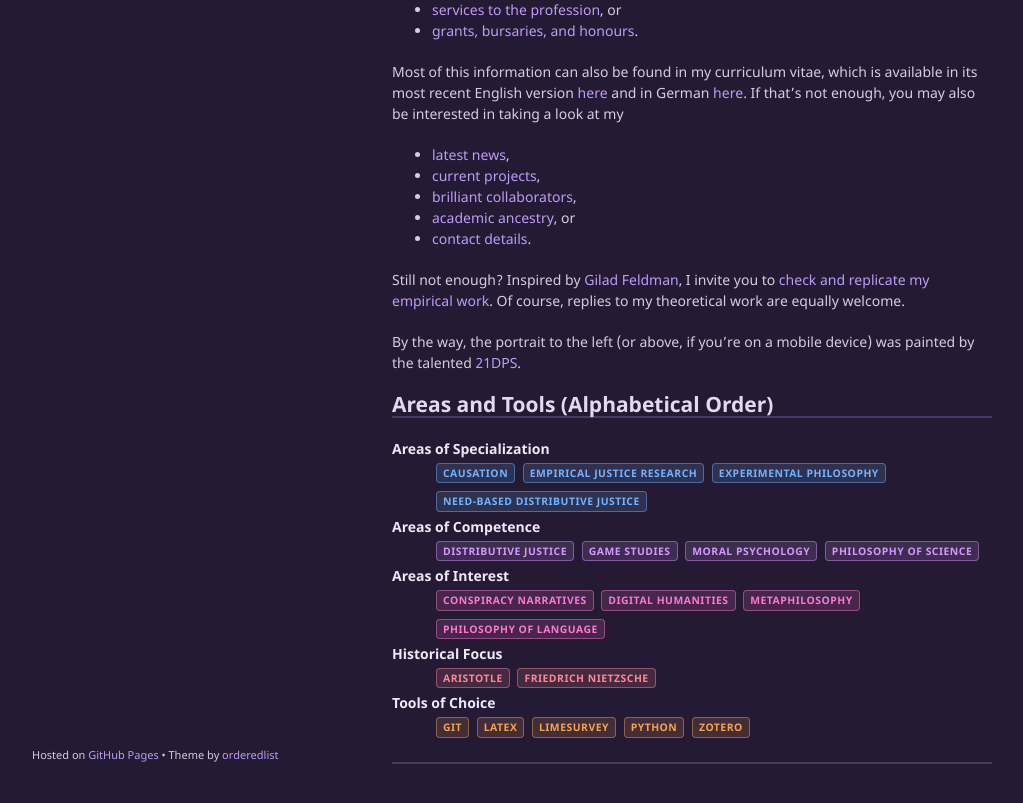
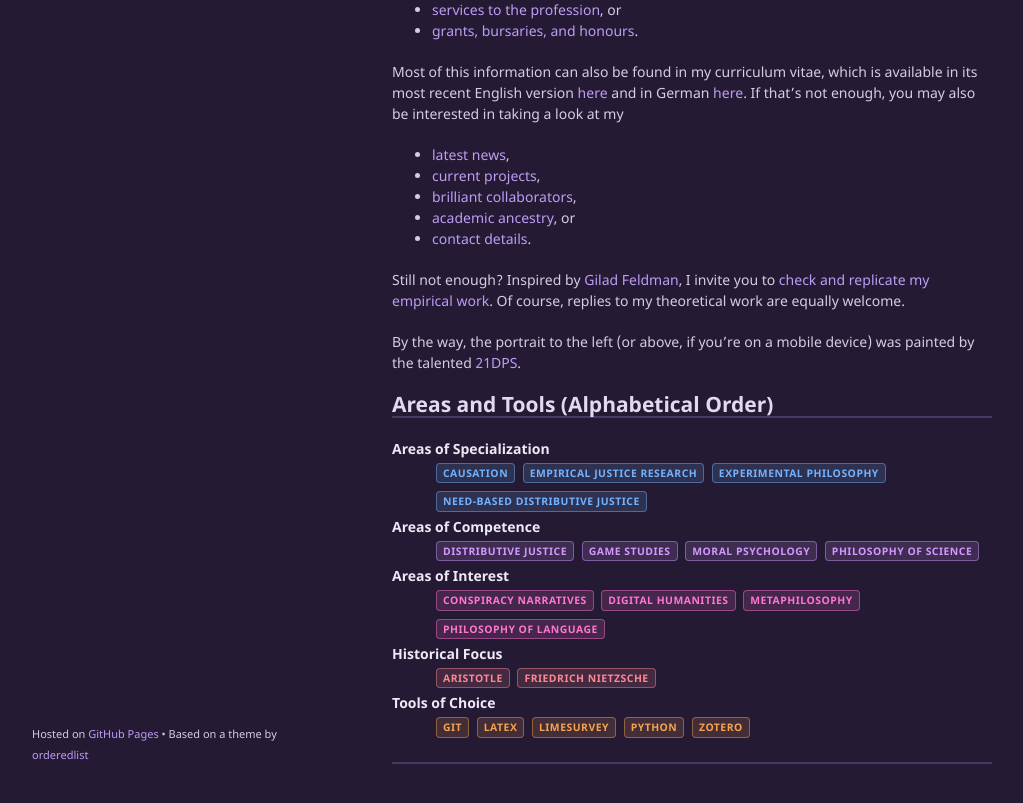
Before and after one commit to alephmembeth/alephmembeth.github.io, a Jekyll site: the page built from index.md, in a window 1280 px wide and 1229 px high. Shown: the part 395-1198 px from the top of the window, without its empty margins (128-1151 px from the left). Built offline with Jekyll 4.4.1, drawn with Linux system fonts in a browser that asks for light colours.

Commit message:
Update default.html

```diff
--- a/_layouts/default.html
+++ b/_layouts/default.html
@@ -52,7 +52,7 @@
         {% if site.github.is_project_page %}
         <p>This project is maintained by <a href = "{{ site.github.owner_url }}">{{ site.github.owner_name }}</a></p>
         {% endif %}
-        <p><small>Hosted on <a href = "https://pages.github.com/">GitHub Pages</a> • Theme by <a href = "https://github.com/orderedlist">orderedlist</a></small></p>
+        <p><small>Hosted on <a href = "https://pages.github.com/">GitHub Pages</a> • Based on a theme by <a href = "https://github.com/orderedlist">orderedlist</a></small></p>
       </footer>
     </div>
     <script src = "{{ "/assets/js/scale.fix.js" | relative_url }}"></script>
```
